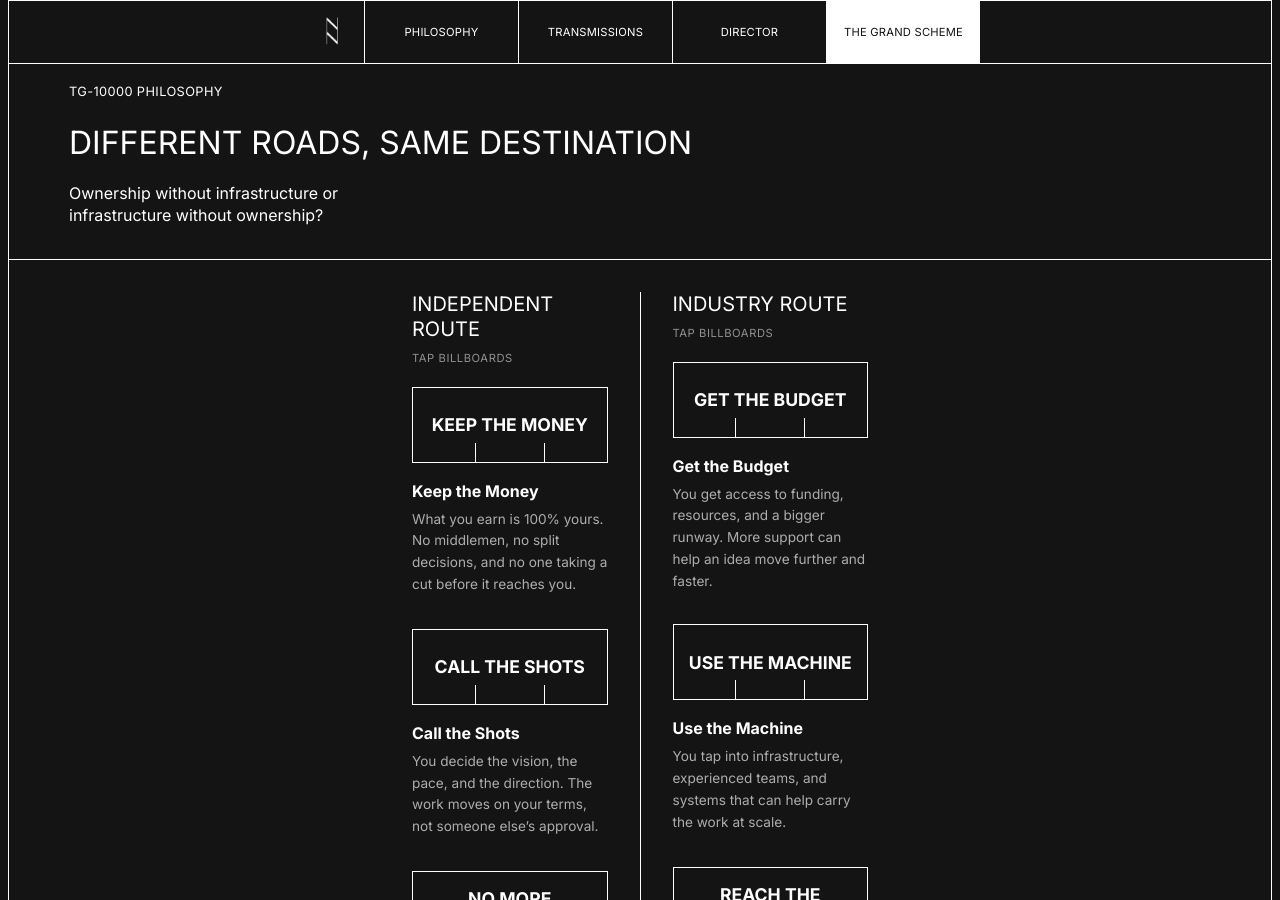
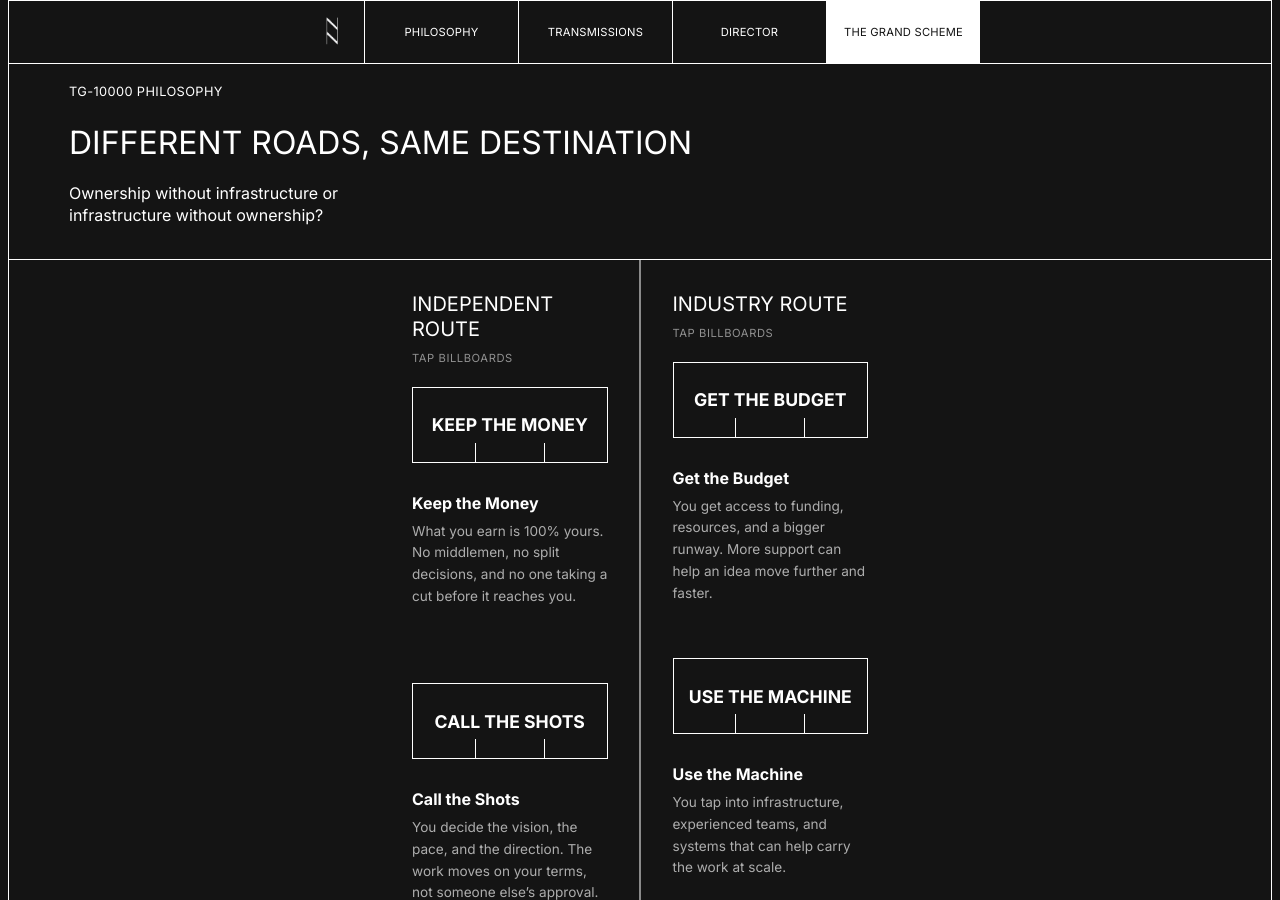
Before and after one commit to laindoe/ten-grand, a Jekyll site: the page built from index.html, in a window 1280 px wide and 900 px high, scrolled down 916 px. Built offline with Jekyll 4.4.1, drawn with Linux system fonts in a browser that asks for light colours.

Commit message:
Close the divider gap and stop billboard toggle from shifting the page (#80)
- The route divider now reaches all the way up to the header's bottom
  border (was leaving a gap): the grid only reserves its width via an
  invisible spacer, while the visible line is absolutely positioned to
  start right at the header's border, same technique the section
  already used before this rework.
- Added more breathing room between each billboard graphic and its
  paragraph copy underneath.
- Each billboard's copy block now gets its min-height measured from
  its actual default/alternate content on load (whichever is taller),
  instead of a guessed value, so toggling never changes the section's
  height or shifts anything below it — verified the toll section's
  page position doesn't move at all after toggling all 6 billboards.


Claude-Session: https://claude.ai/code/session_017ynTvtGuh3qPdfkvciNjhT

Co-authored-by: Claude <noreply@anthropic.com>

```diff
--- a/css/style.css
+++ b/css/style.css
@@ -359,12 +359,24 @@ a {
 }
 
 /* Plain structural divider between the two routes — a single
-   straight line, never a road. Its horizontal margin (included in
-   the grid's auto-sized middle column) is the only thing separating
-   the two routes. */
+   straight line, never a road. The grid only reserves its width (an
+   invisible spacer, so the two columns stay evenly spaced); the
+   visible line itself is absolutely positioned so it can start at
+   the header's bottom border instead of the grid's own top, closing
+   the gap between them. -32px matches .dilemma__header's
+   margin-bottom exactly, same technique as the section used before. */
+.dilemma__divider-spacer {
+  width: clamp(17px, 6vw, 41px);
+  visibility: hidden;
+}
+
 .dilemma__divider {
+  position: absolute;
+  top: -32px;
+  bottom: 0;
+  left: 50%;
+  transform: translateX(-50%);
   width: 1px;
-  margin: 0 clamp(8px, 3vw, 20px);
   background: var(--color-card-border);
 }
 
@@ -385,7 +397,7 @@ a {
   appearance: none;
   display: block;
   width: 100%;
-  margin: 0 0 16px;
+  margin: 0 0 28px;
   padding: 0;
   background: none;
   border: none;
@@ -503,6 +515,19 @@ a {
   right: 32%;
 }
 
+/* min-height is set inline by js/main.js on load, sized to whichever
+   of the default/alternate copy is taller for THIS billboard, so
+   toggling never changes the section's height or moves anything
+   below it — no guessed value here, measured from the real content. */
+.billboard__copy {
+  transition: opacity 0.2s var(--ease-out), transform 0.2s var(--ease-out);
+}
+
+.billboard__copy.is-swapping {
+  opacity: 0;
+  transform: translateY(4px);
+}
+
 .billboard__title {
   font-size: clamp(0.85rem, 3.5vw, 1rem);
   font-weight: 700;
@@ -513,20 +538,6 @@ a {
   font-size: clamp(0.68rem, 2.7vw, 0.85rem);
   line-height: 1.6;
   color: var(--color-text-muted);
-  min-height: 6.5em;
-}
-
-/* Fade + small vertical shift when the paragraph swaps between its
-   default and alternate state — no sliding, no layout jumps. */
-.billboard__title,
-.billboard__body {
-  transition: opacity 0.2s var(--ease-out), transform 0.2s var(--ease-out);
-}
-
-.billboard__title.is-swapping,
-.billboard__body.is-swapping {
-  opacity: 0;
-  transform: translateY(4px);
 }
 
 /* ---------- Shared toll ----------
--- a/index.html
+++ b/index.html
@@ -72,8 +72,10 @@
                   <span class="billboard__leg billboard__leg--right" aria-hidden="true"></span>
                 </span>
               </button>
+              <div class="billboard__copy">
                 <h4 class="billboard__title">Keep the Money</h4>
                 <p class="billboard__body">What you earn is 100% yours. No middlemen, no split decisions, and no one taking a cut before it reaches you.</p>
+              </div>
             </div>
 
             <div class="billboard" data-alt-title="Call All the Shots" data-alt-body="Creative control comes with operational overload. When every decision falls on you, freedom can start to feel like carrying the whole machine alone.">
@@ -89,8 +91,10 @@
                   <span class="billboard__leg billboard__leg--right" aria-hidden="true"></span>
                 </span>
               </button>
+              <div class="billboard__copy">
                 <h4 class="billboard__title">Call the Shots</h4>
                 <p class="billboard__body">You decide the vision, the pace, and the direction. The work moves on your terms, not someone else&rsquo;s approval.</p>
+              </div>
             </div>
 
             <div class="billboard" data-alt-title="No More Gate" data-alt-body="Creators have more ways to reach people than ever, but culture is scattered across platforms, feeds, niches, and algorithms. That leaves you to find your people, resources, and momentum on your own.">
@@ -106,12 +110,14 @@
                   <span class="billboard__leg billboard__leg--right" aria-hidden="true"></span>
                 </span>
               </button>
+              <div class="billboard__copy">
                 <h4 class="billboard__title">No More Gatekeepers</h4>
                 <p class="billboard__body">You don&rsquo;t need permission to create, release, or reach your audience. You can move directly, without waiting for someone to let you in.</p>
               </div>
             </div>
+          </div>
 
-          <div class="dilemma__divider" aria-hidden="true"></div>
+          <div class="dilemma__divider-spacer" aria-hidden="true"></div>
 
           <div class="dilemma__column dilemma__column--industry">
             <h3 class="dilemma__route-title">INDUSTRY ROUTE</h3>
@@ -130,8 +136,10 @@
                   <span class="billboard__leg billboard__leg--right" aria-hidden="true"></span>
                 </span>
               </button>
+              <div class="billboard__copy">
                 <h4 class="billboard__title">Get the Budget</h4>
                 <p class="billboard__body">You get access to funding, resources, and a bigger runway. More support can help an idea move further and faster.</p>
+              </div>
             </div>
 
             <div class="billboard" data-alt-title="Play by Their Rules" data-alt-body="The machine brings teams, systems, and support, but it also comes with priorities, processes, and expectations that may not serve the creator&rsquo;s original vision.">
@@ -147,8 +155,10 @@
                   <span class="billboard__leg billboard__leg--right" aria-hidden="true"></span>
                 </span>
               </button>
+              <div class="billboard__copy">
                 <h4 class="billboard__title">Use the Machine</h4>
                 <p class="billboard__body">You tap into infrastructure, experienced teams, and systems that can help carry the work at scale.</p>
+              </div>
             </div>
 
             <div class="billboard" data-alt-title="On Their Terms" data-alt-body="Industry reach can put the work in front of the masses, but distribution often belongs to someone else, and visibility may come at the cost of control.">
@@ -164,11 +174,15 @@
                   <span class="billboard__leg billboard__leg--right" aria-hidden="true"></span>
                 </span>
               </button>
+              <div class="billboard__copy">
                 <h4 class="billboard__title">Reach the Masses</h4>
                 <p class="billboard__body">You gain distribution, visibility, and reach that can put the work in front of a much larger audience.</p>
               </div>
             </div>
           </div>
+        </div>
+
+        <div class="dilemma__divider" aria-hidden="true"></div>
       </div>
 
       <div class="dilemma__toll reveal">
--- a/js/main.js
+++ b/js/main.js
@@ -84,29 +84,54 @@
 
     const swapDelay = prefersReducedMotion ? 0 : 180;
 
+    function reserveHeight(copyEl, titleEl, bodyEl, defaultTitle, defaultBody, altTitle, altBody) {
+      // Measure both states and lock in whichever is taller, so
+      // toggling never changes the section's height or shifts
+      // anything below it. Runs before paint, so there's no flicker.
+      copyEl.style.minHeight = '';
+      const defaultHeight = copyEl.getBoundingClientRect().height;
+
+      titleEl.textContent = altTitle;
+      bodyEl.textContent = altBody;
+      const altHeight = copyEl.getBoundingClientRect().height;
+
+      titleEl.textContent = defaultTitle;
+      bodyEl.textContent = defaultBody;
+      copyEl.style.minHeight = `${Math.max(defaultHeight, altHeight)}px`;
+    }
+
     billboards.forEach((billboard) => {
       const trigger = billboard.querySelector('.billboard__frame');
+      const copyEl = billboard.querySelector('.billboard__copy');
       const titleEl = billboard.querySelector('.billboard__title');
       const bodyEl = billboard.querySelector('.billboard__body');
-      if (!trigger || !titleEl || !bodyEl) return;
+      if (!trigger || !copyEl || !titleEl || !bodyEl) return;
 
       const defaultTitle = titleEl.textContent;
       const defaultBody = bodyEl.textContent;
       const altTitle = billboard.dataset.altTitle || defaultTitle;
       const altBody = billboard.dataset.altBody || defaultBody;
 
+      reserveHeight(copyEl, titleEl, bodyEl, defaultTitle, defaultBody, altTitle, altBody);
+
+      let resizeTimer;
+      window.addEventListener('resize', () => {
+        window.clearTimeout(resizeTimer);
+        resizeTimer = window.setTimeout(() => {
+          reserveHeight(copyEl, titleEl, bodyEl, defaultTitle, defaultBody, altTitle, altBody);
+        }, 200);
+      });
+
       trigger.addEventListener('click', () => {
         const isActive = billboard.classList.toggle('is-active');
         trigger.setAttribute('aria-pressed', String(isActive));
 
-        titleEl.classList.add('is-swapping');
-        bodyEl.classList.add('is-swapping');
+        copyEl.classList.add('is-swapping');
 
         window.setTimeout(() => {
           titleEl.textContent = isActive ? altTitle : defaultTitle;
           bodyEl.textContent = isActive ? altBody : defaultBody;
-          titleEl.classList.remove('is-swapping');
-          bodyEl.classList.remove('is-swapping');
+          copyEl.classList.remove('is-swapping');
         }, swapDelay);
       });
     });
```
Lines whose indentation alone changed are shown as unchanged.
